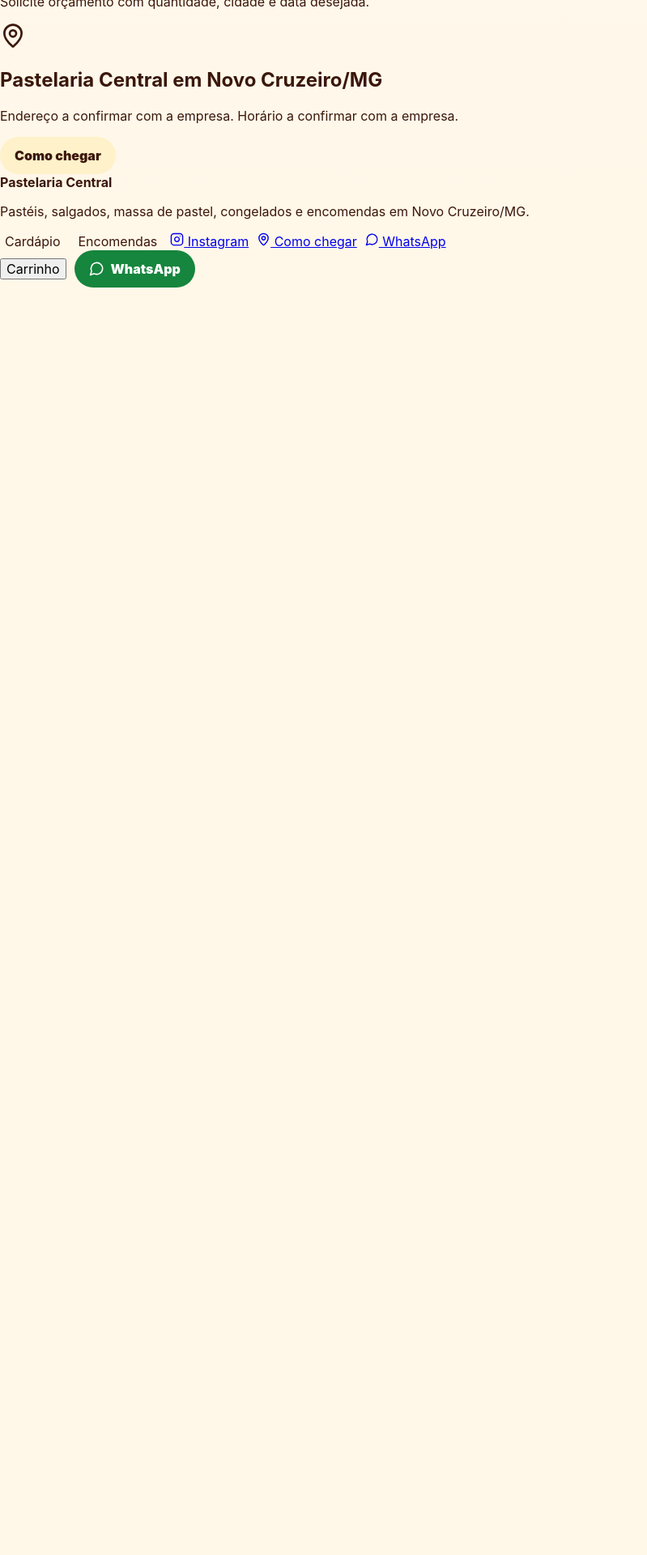
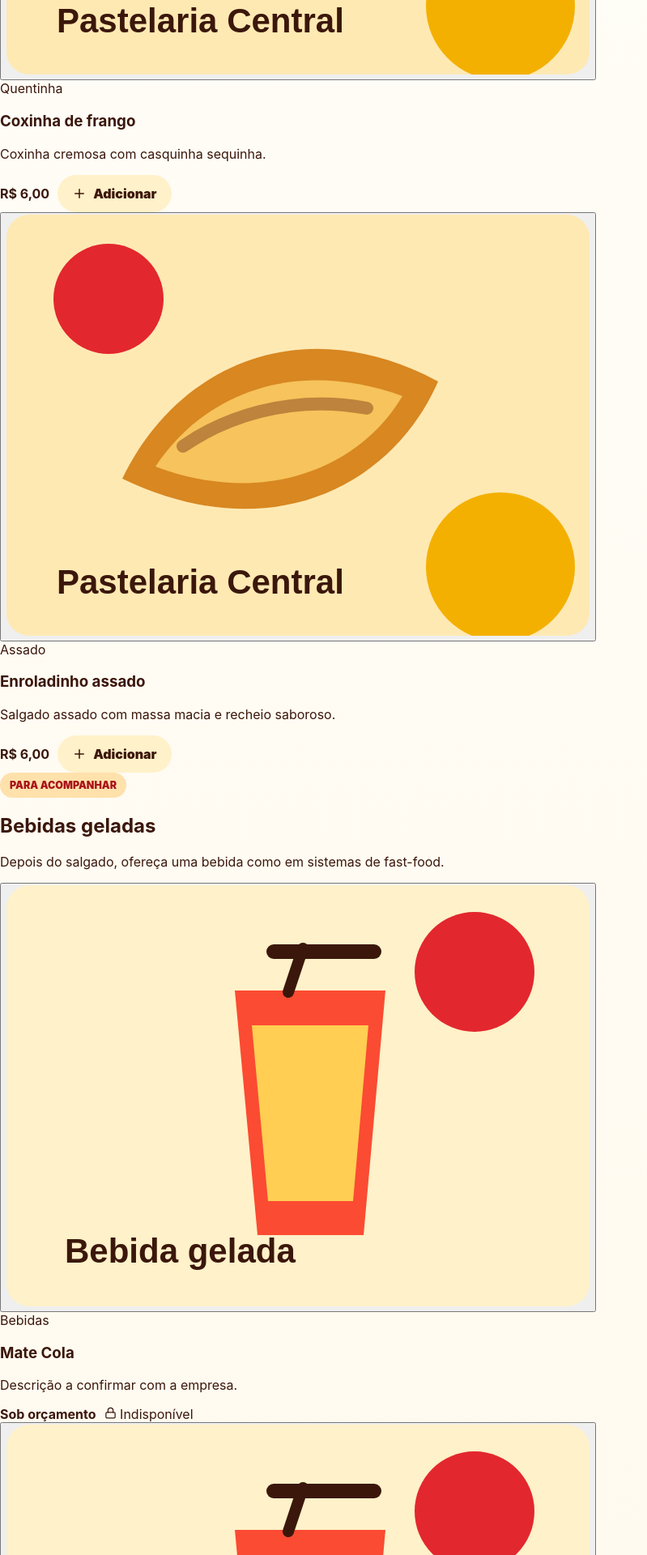
Before and after one commit to ChacaraKairo/Pastelaria-Central, a React (Vite) app in the folder frontend/: page / in a window 1280 px wide. Shown: the part 3440-5360 px from the top of the page at 81% size, without its empty margins (0-799 px from the left). Before the commit the page ends 3795 px from the top, so only its background shows below. Built offline with nearby package versions, Linux system fonts and the light colour scheme.

Commit message:
feat: reorganiza home com seções fast-food

```diff
--- a/frontend/src/pages/Home.jsx
+++ b/frontend/src/pages/Home.jsx
@@ -6,10 +6,10 @@
 import { Bike, MapPin, PackageCheck, PartyPopper } from "lucide-react";
 
 export default function Home({ onNavigate, onAddProduct }) {
-  const featured = products.filter((product) => product.featured).slice(0, 4);
-  const specialProducts = products
-    .filter((product) => ["Especial", "Salgados Fritos", "Salgados Assados"].includes(product.category))
-    .slice(0, 3);
+  const featured = products.filter((product) => product.featured || product.badge === "Mais vendido").slice(0, 4);
+  const salgados = products.filter((product) => product.category === "Salgados").slice(0, 4);
+  const bebidas = products.filter((product) => product.category === "Bebidas").slice(0, 4);
+  const combos = products.filter((product) => product.category === "Combos").slice(0, 4);
 
   return (
     <>
@@ -26,13 +26,30 @@
       </section>
 
       <section className="section band">
-        <SectionTitle eyebrow="Cardápio" title="Pedido rápido para matar a fome" text="Opções vindas das pastas do cardápio, prontas para pedir pelo WhatsApp." />
+        <SectionTitle eyebrow="Primeiro passo" title="Escolha seu salgado favorito" text="Comece pelo principal do pedido. Depois o carrinho sugere uma bebida ou combo para completar." />
         <div className="product-grid compact">
-          {specialProducts.map((product) => (
+          {salgados.map((product) => (
             <ProductCard key={product.id} product={product} onAdd={onAddProduct} onNavigate={onNavigate} />
           ))}
         </div>
-        <span className="mobile-scroll-hint">Arraste para escolher</span>
+      </section>
+
+      <section className="section">
+        <SectionTitle eyebrow="Para acompanhar" title="Bebidas geladas" text="Depois do salgado, ofereça uma bebida como em sistemas de fast-food." />
+        <div className="product-grid compact">
+          {bebidas.map((product) => (
+            <ProductCard key={product.id} product={product} onAdd={onAddProduct} onNavigate={onNavigate} />
+          ))}
+        </div>
+      </section>
+
+      <section className="section band">
+        <SectionTitle eyebrow="Mais completo" title="Combos da casa" text="Combos ajudam o cliente a decidir mais rápido e aumentam o valor do pedido." />
+        <div className="product-grid compact">
+          {combos.map((product) => (
+            <ProductCard key={product.id} product={product} onAdd={onAddProduct} onNavigate={onNavigate} />
+          ))}
+        </div>
       </section>
 
       <section className="promo-strip">
```
